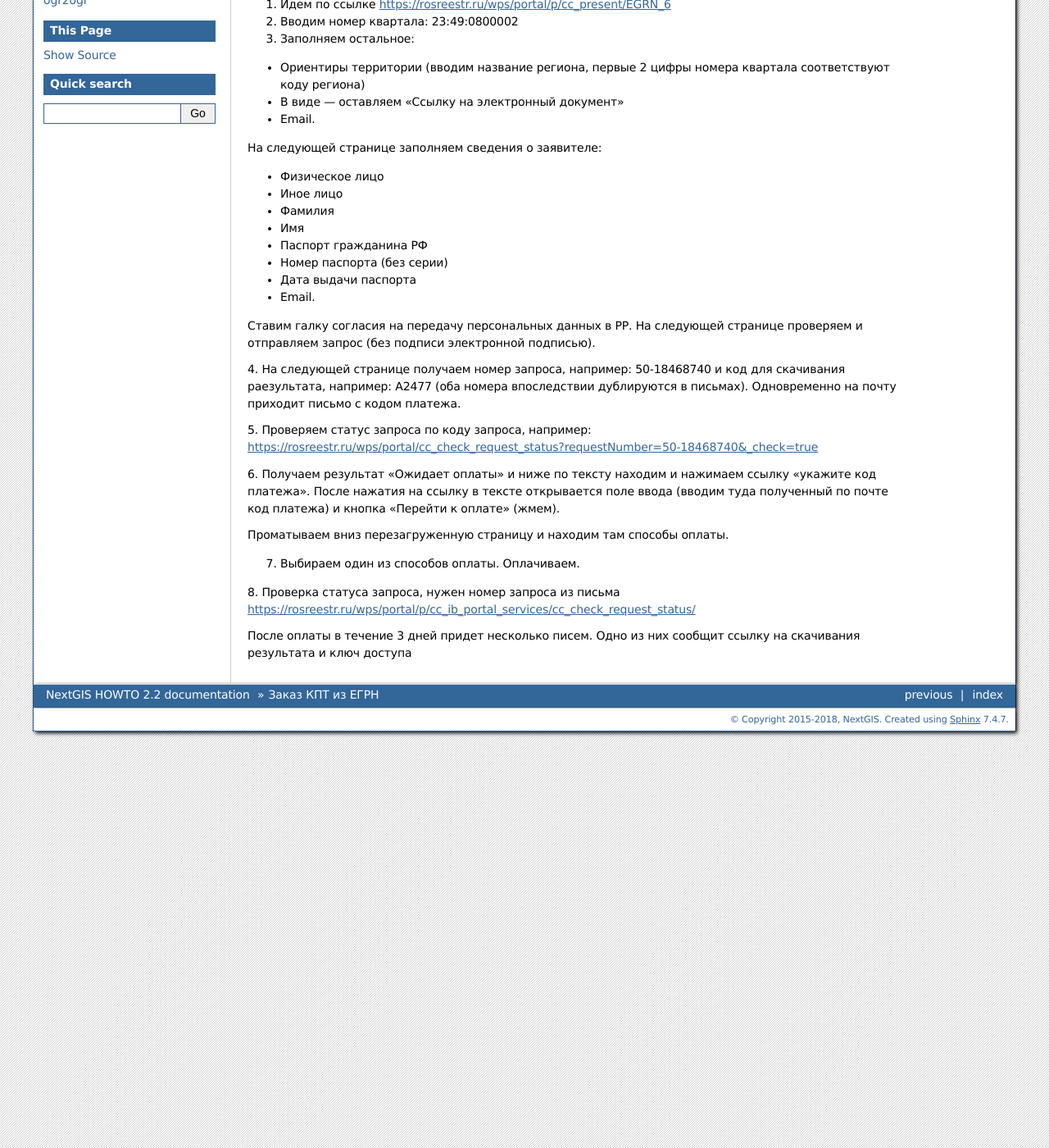
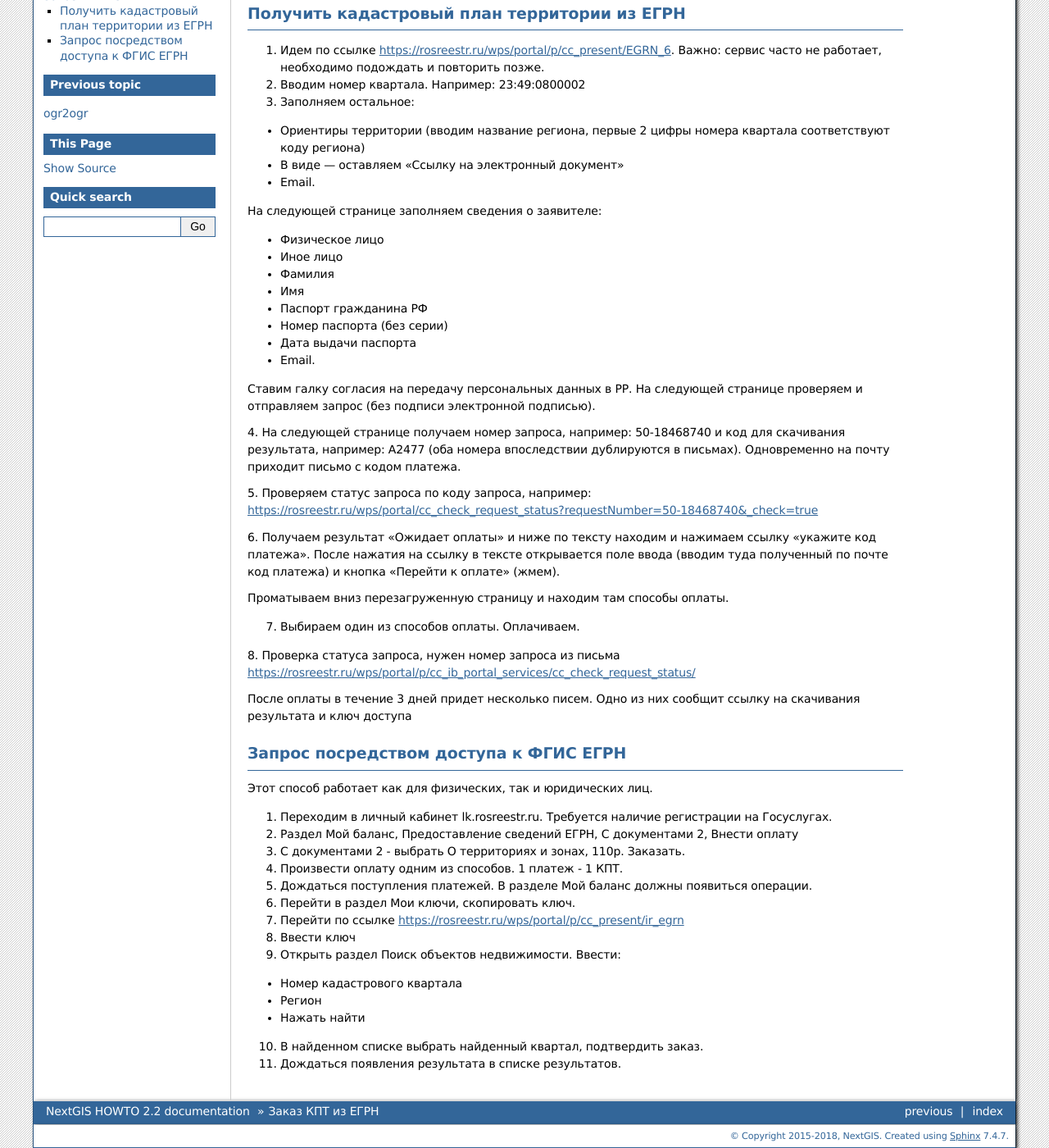
Before and after one commit to nextgis/docs_howto, a Sphinx documentation site: the page built from source/egrn_source.rst, in a window 1280 px wide and 1400 px high, scrolled down 98 px. Shown: the whole window at 82% size. Built offline with Sphinx 7.4.7, drawn with Linux system fonts in a browser that asks for light colours; formulas are drawn with MathJax 3; pages that are not in the unit, such as notebooks, are missing from menus; some of the changed text lies outside the part shown.

Commit message:
запрос через фгис егрн

```diff
--- a/source/egrn_source.rst
+++ b/source/egrn_source.rst
@@ -3,11 +3,14 @@
 .. egrn_source:
 
 Заказ КПТ из ЕГРН
-====================================================================
+=================
 
-1. Идем по ссылке https://rosreestr.ru/wps/portal/p/cc_present/EGRN_6
+Получить кадастровый план территории из ЕГРН
+--------------------------------------------
 
-2. Вводим номер квартала: 23:49:0800002
+1. Идем по ссылке https://rosreestr.ru/wps/portal/p/cc_present/EGRN_6. Важно: сервис часто не работает, необходимо подождать и повторить позже.
+
+2. Вводим номер квартала. Например: 23:49:0800002
 
 3. Заполняем остальное:
 
@@ -29,7 +32,7 @@
 Ставим галку согласия на передачу персональных данных в РР. На следующей странице проверяем и отправляем запрос
 (без подписи электронной подписью).
 
-4. На следующей странице получаем номер запроса, например: 50-18468740 и код для скачивания раезультата, например:
+4. На следующей странице получаем номер запроса, например: 50-18468740 и код для скачивания результата, например:
 A2477 (оба номера впоследствии дублируются в письмах). Одновременно на почту приходит письмо с кодом платежа.
 
 5. Проверяем статус запроса по коду запроса, например:
@@ -46,3 +49,35 @@
 https://rosreestr.ru/wps/portal/p/cc_ib_portal_services/cc_check_request_status/
 
 После оплаты в течение 3 дней придет несколько писем. Одно из них сообщит ссылку на скачивания результата и ключ доступа
+
+
+Запрос посредством доступа к ФГИС ЕГРН
+--------------------------------------
+
+Этот способ работает как для физических, так и юридических лиц.
+
+1. Переходим в личный кабинет lk.rosreestr.ru. Требуется наличие регистрации на Госуслугах.
+
+2. Раздел Мой баланс, Предоставление сведений ЕГРН, С документами 2, Внести оплату
+
+3. С документами 2 - выбрать О территориях и зонах, 110р. Заказать.
+
+4. Произвести оплату одним из способов. 1 платеж - 1 КПТ.
+
+5. Дождаться поступления платежей. В разделе Мой баланс должны появиться операции.
+
+6. Перейти в раздел Мои ключи, скопировать ключ.
+
+7. Перейти по ссылке https://rosreestr.ru/wps/portal/p/cc_present/ir_egrn
+
+8. Ввести ключ
+
+9. Открыть раздел Поиск объектов недвижимости. Ввести:
+
+* Номер кадастрового квартала
+* Регион
+* Нажать найти
+
+10. В найденном списке выбрать найденный квартал, подтвердить заказ.
+
+11. Дождаться появления результата в списке результатов.
```
